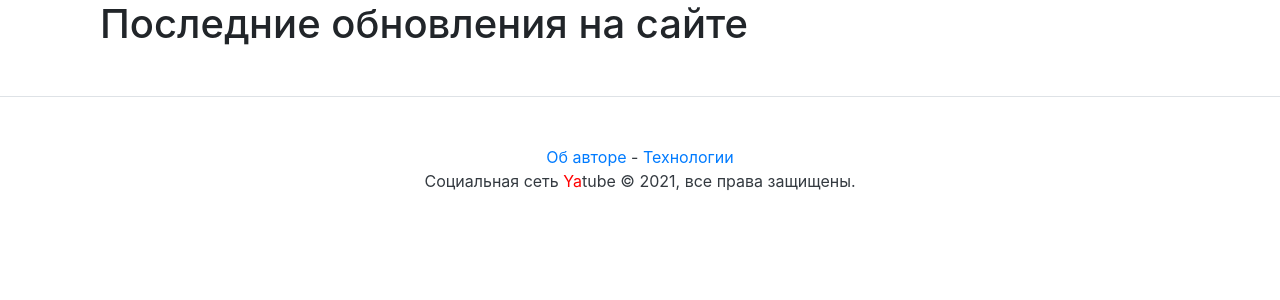
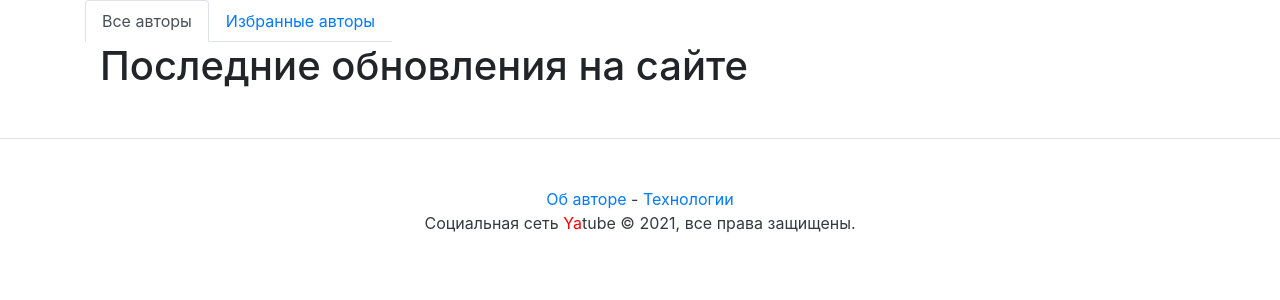
Before and after one commit to kulagov/Ya_tube_social_network, a Django app: page /follow/ in a window 1280 px wide. Shown: the part 56-356 px from the top of the page. Run offline with Django 3.2, Linux system fonts and the light colour scheme; the visitor is signed in with stand-in values (Sample User, id 1); data that the repository does not hold is empty; some libraries are stand-ins or nearby versions.

Commit message:
follower

```diff
--- /dev/null
+++ b/templates/includes/menu.html
@@ -0,0 +1,16 @@
+{% if user.is_authenticated %}
+<div class="row">
+    <ul class="nav nav-tabs">
+        <li class="nav-item">
+            <a class="nav-link {% if index %}active{% endif %}" href="{% url 'index' %}">
+                  Все авторы
+            </a>
+        </li>
+        <li class="nav-item">
+            <a class="nav-link {% if follow %}active{% endif %}" href="/follow">
+                Избранные авторы
+            </a>
+        </li>
+    </ul>
+</div>
+{% endif %}
--- a/templates/posts/index.html
+++ b/templates/posts/index.html
@@ -1,20 +1,18 @@
 {% extends "base.html" %}
-{% block title %} Последние обновления {% endblock %}
+{% block title %}Последние обновления {% endblock %}
+
 {% block content %}
+<div class="container">
 
-{% load cache %}
-{% cache 1 index_page %}
-<div class="container">
-  <h1> Последние обновления на сайте</h1>
-  <!-- Вывод ленты записей -->
-  {% for post in object_list %}
-  <!-- Вот он, новый include! -->
-  {% include "posts/post_item.html" with post=post %}
-  {% endfor %}
-</div>
+    {% include "includes/menu.html" with index=True %}
 
-<!-- Вывод паджинатора -->
-{% include "includes/paginator.html" %}
+        <h1>Последние обновления на сайте</h1>
 
-{% endcache %}
+        {% for post in object_list %}
+            {% include "posts/post_item.html" with post=post %}
+        {% endfor %}
+
+        {% include "includes/paginator.html" %}
+
+    </div>
 {% endblock %}
```
